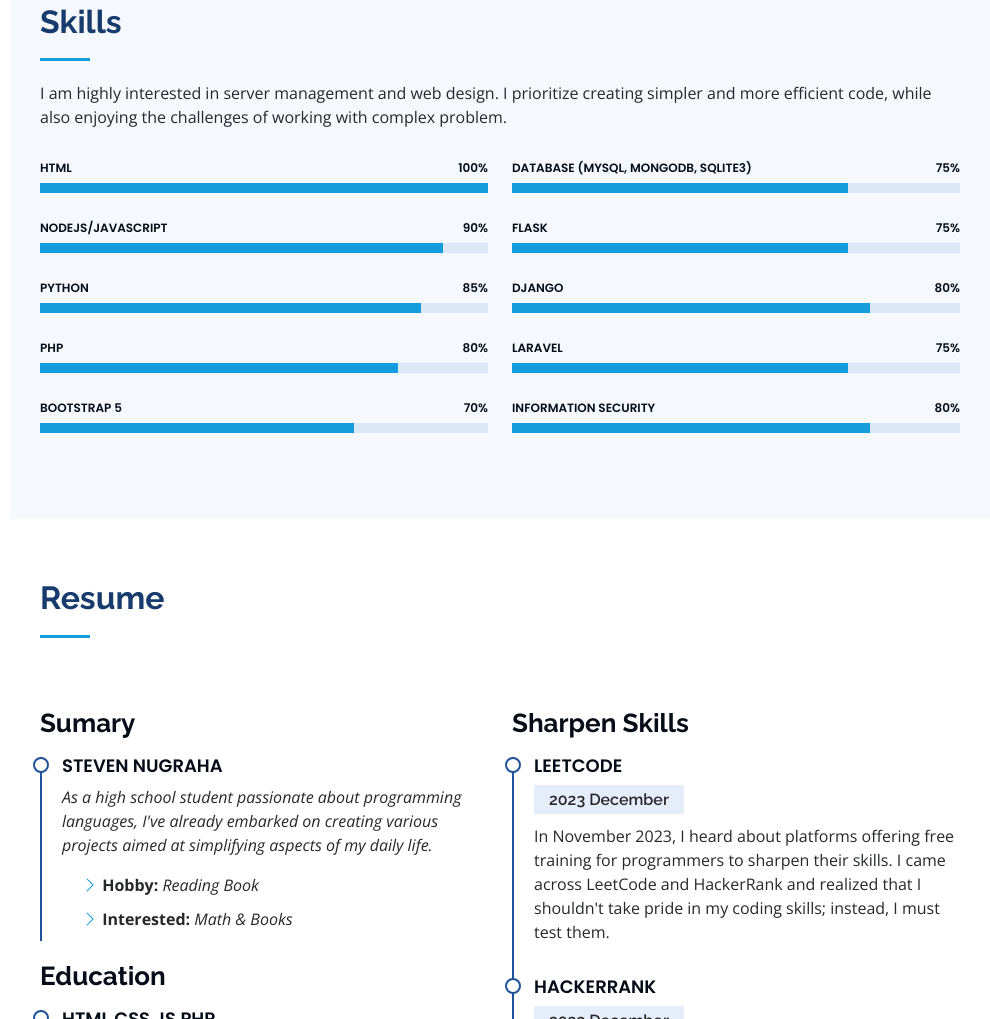
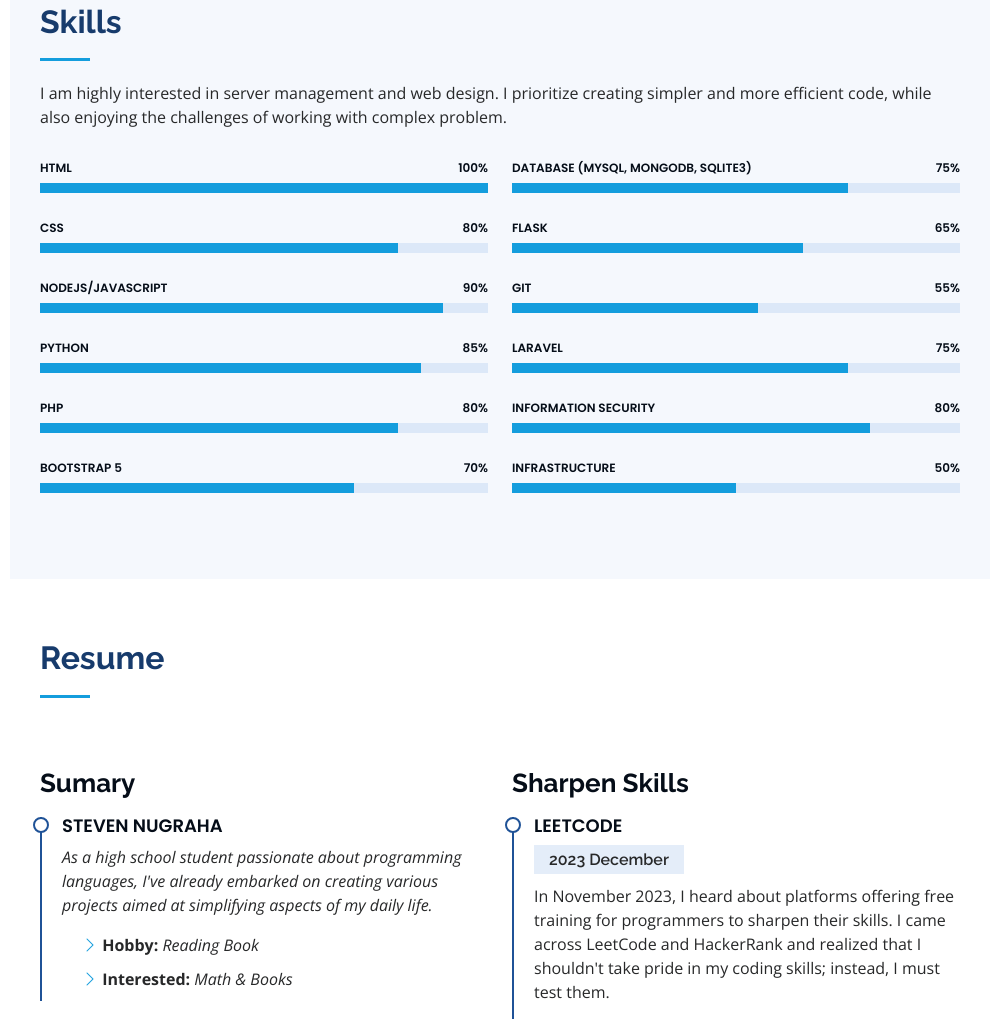
Before and after one commit to Steven0git/StevenNDev_Portfolio, a plain HTML site: page index.html in a window 1280 px wide. Shown: the part 1875-2894 px from the top of the page, without its empty margins (290-1280 px from the left). Drawn offline with nearby package versions, Linux system fonts and the light colour scheme.

Commit message:
Updated skills list.

```diff
--- a/index.html
+++ b/index.html
@@ -185,6 +185,13 @@
             </div>
 
             <div class="progress">
+              <span class="skill">CSS <i class="val">80%</i></span>
+              <div class="progress-bar-wrap">
+                <div class="progress-bar" role="progressbar" aria-valuenow="80" aria-valuemin="0" aria-valuemax="100"></div>
+              </div>
+            </div>
+
+            <div class="progress">
               <span class="skill">Nodejs/JavaScript<i class="val">90%</i></span>
               <div class="progress-bar-wrap">
                 <div class="progress-bar" role="progressbar" aria-valuenow="90" aria-valuemin="0" aria-valuemax="100"></div>
@@ -223,15 +230,15 @@
             </div>
 
             <div class="progress">
-              <span class="skill">Flask<i class="val">75%</i></span>
+              <span class="skill">Flask<i class="val">65%</i></span>
               <div class="progress-bar-wrap">
-                <div class="progress-bar" role="progressbar" aria-valuenow="75" aria-valuemin="0" aria-valuemax="100"></div>
+                <div class="progress-bar" role="progressbar" aria-valuenow="65" aria-valuemin="0" aria-valuemax="100"></div>
               </div>
             </div>
             <div class="progress">
-              <span class="skill">Django<i class="val">80%</i></span>
+              <span class="skill">Git<i class="val">55%</i></span>
               <div class="progress-bar-wrap">
-                <div class="progress-bar" role="progressbar" aria-valuenow="80" aria-valuemin="0" aria-valuemax="100"></div>
+                <div class="progress-bar" role="progressbar" aria-valuenow="55" aria-valuemin="0" aria-valuemax="100"></div>
               </div>
             </div>
             <div class="progress">
@@ -244,6 +251,13 @@
               <span class="skill">Information Security<i class="val">80%</i></span>
               <div class="progress-bar-wrap">
                 <div class="progress-bar" role="progressbar" aria-valuenow="80" aria-valuemin="0" aria-valuemax="100"></div>
+              </div>
+            </div>
+
+            <div class="progress">
+              <span class="skill">Infrastructure <i class="val">50%</i></span>
+              <div class="progress-bar-wrap">
+                <div class="progress-bar" role="progressbar" aria-valuenow="50" aria-valuemin="0" aria-valuemax="100"></div>
               </div>
             </div>
 
```
